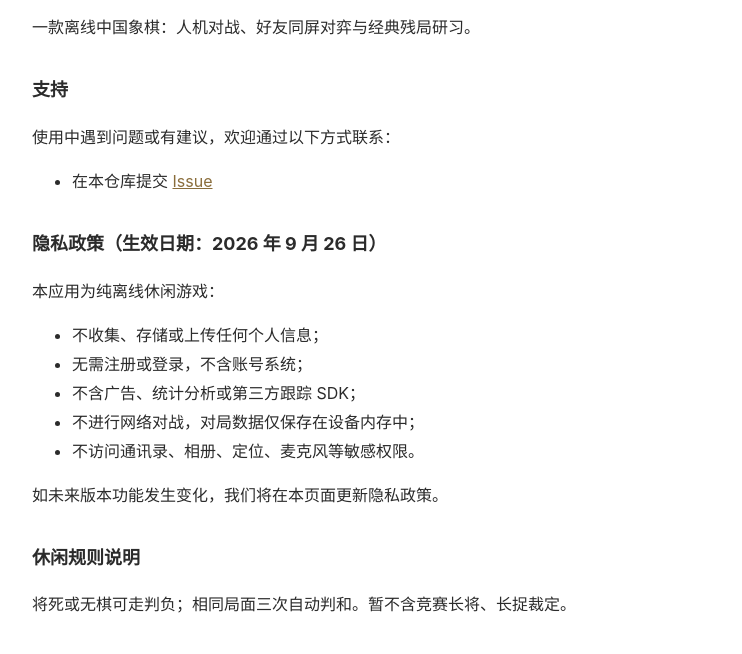
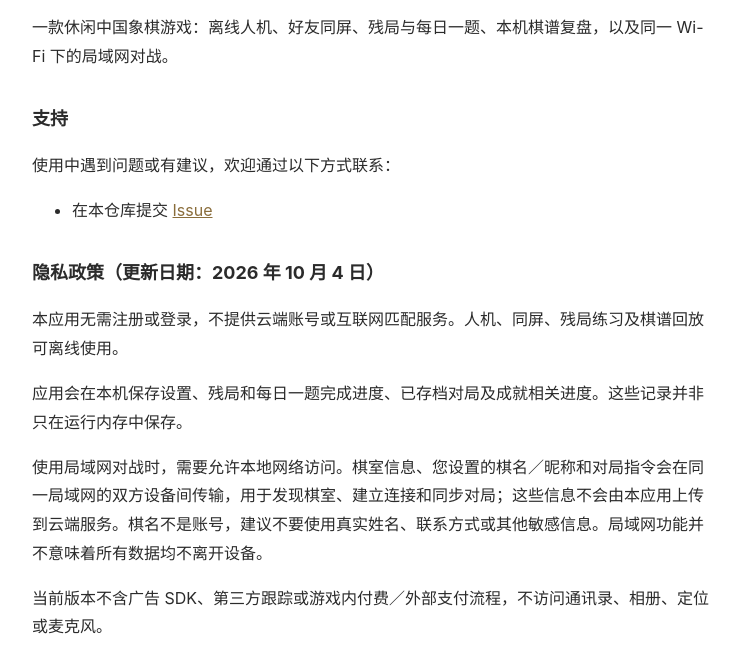
Before and after one commit to shiftshen/xiangqi-support, a plain HTML site: page index.html in a window 1280 px wide. Shown: the part 94-748 px from the top of the page, without its empty margins (268-1010 px from the left). Drawn offline with Linux system fonts and the light colour scheme.

Commit message:
Clarify LAN privacy, local records and casual chess rules

```diff
--- a/index.html
+++ b/index.html
@@ -12,23 +12,21 @@ a{color:#8a6d3b}
 </head>
 <body>
 <h1>中国象棋·闲局</h1>
-<p>一款离线中国象棋：人机对战、好友同屏对弈与经典残局研习。</p>
+<p>一款休闲中国象棋游戏：离线人机、好友同屏、残局与每日一题、本机棋谱复盘，以及同一 Wi-Fi 下的局域网对战。</p>
 <h2>支持</h2>
 <p>使用中遇到问题或有建议，欢迎通过以下方式联系：</p>
 <ul>
 <li>在本仓库提交 <a href="https://github.com/shiftshen/xiangqi-support/issues">Issue</a></li>
 </ul>
-<h2>隐私政策（生效日期：2026 年 9 月 26 日）</h2>
-<p>本应用为纯离线休闲游戏：</p>
-<ul>
-<li>不收集、存储或上传任何个人信息；</li>
-<li>无需注册或登录，不含账号系统；</li>
-<li>不含广告、统计分析或第三方跟踪 SDK；</li>
-<li>不进行网络对战，对局数据仅保存在设备内存中；</li>
-<li>不访问通讯录、相册、定位、麦克风等敏感权限。</li>
-</ul>
+<h2>隐私政策（更新日期：2026 年 10 月 4 日）</h2>
+<p>本应用无需注册或登录，不提供云端账号或互联网匹配服务。人机、同屏、残局练习及棋谱回放可离线使用。</p>
+<p>应用会在本机保存设置、残局和每日一题完成进度、已存档对局及成就相关进度。这些记录并非只在运行内存中保存。</p>
+<p>使用局域网对战时，需要允许本地网络访问。棋室信息、您设置的棋名／昵称和对局指令会在同一局域网的双方设备间传输，用于发现棋室、建立连接和同步对局；这些信息不会由本应用上传到云端服务。棋名不是账号，建议不要使用真实姓名、联系方式或其他敏感信息。局域网功能并不意味着所有数据均不离开设备。</p>
+<p>当前版本不含广告 SDK、第三方跟踪或游戏内付费／外部支付流程，不访问通讯录、相册、定位或麦克风。</p>
+<p>本机数据可通过系统提供的清除应用数据功能删除（如平台提供）；卸载应用也可能导致本机记录丢失。iOS“卸载 App”可能保留数据，请区分“删除 App”。本应用没有云端账号注销流程；上述操作不保证删除对方设备中已有的局域网记录或系统备份。</p>
+<p>访问本支持网站或主动提交 Issue 涉及 GitHub 服务及其隐私规则，不等于应用自动上传对局。请勿在公开 Issue 中提交个人敏感信息或未脱敏日志。</p>
 <p>如未来版本功能发生变化，我们将在本页面更新隐私政策。</p>
 <h2>休闲规则说明</h2>
-<p>将死或无棋可走判负；相同局面三次自动判和。暂不含竞赛长将、长捉裁定。</p>
+<p>将死或无棋可走判负。相同棋盘及行棋方第三次重复时，若仅一方在该重复区间内每次走子都将军，该方长将判负；其他重复情况判和。双方均无车、马、炮、兵卒时，在合法走子后判和，将死或无棋可走优先判负。不包含完整竞赛长捉裁定。</p>
 </body>
 </html>
```
